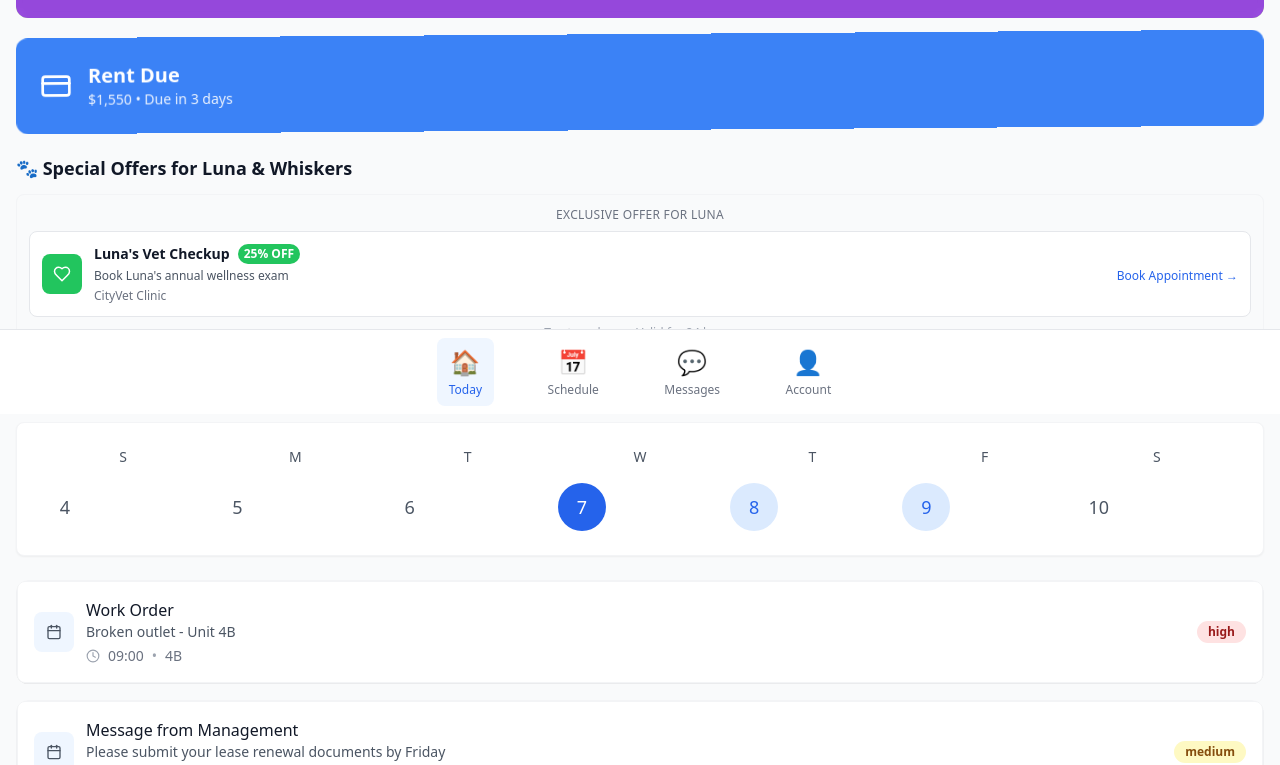
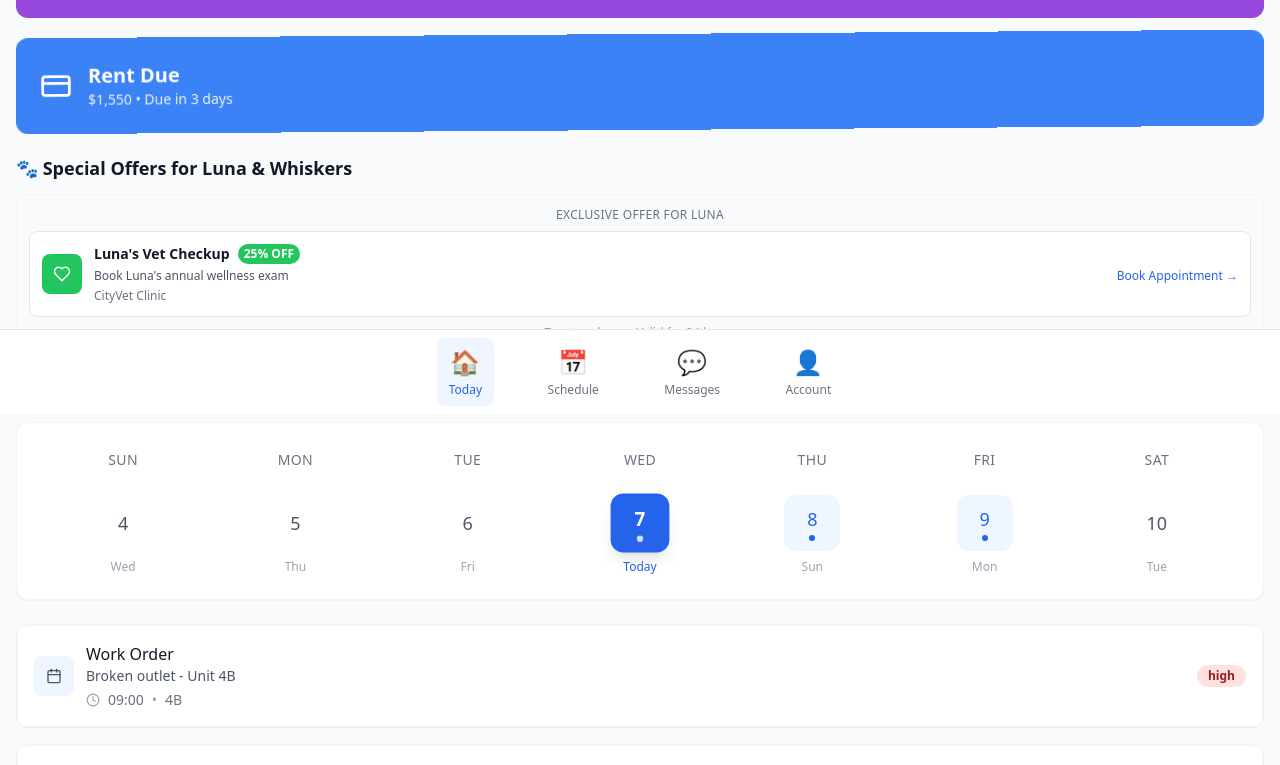
Before and after one commit to dylanstrategy/swipe-flow-cards-9e97da56, a React (Vite) app: page /resident in a window 1280 px wide. Shown: the part 386-1151 px from the top of the page. Built offline with nearby package versions, Linux system fonts and the light colour scheme; grey boxes are pictures that could not be loaded.

Commit message:
feat: Improve calendar styling
Configured the mini-calendar to display a week-long view with dates positioned under the weekdays.

```diff
--- a/src/components/tabs/today/MiniCalendar.tsx
+++ b/src/components/tabs/today/MiniCalendar.tsx
@@ -10,29 +10,66 @@ interface MiniCalendarProps {
 
 const MiniCalendar = ({ selectedDate, onDateSelect, getEventsForDate }: MiniCalendarProps) => {
   return (
-    <div className="bg-white rounded-lg shadow-sm border border-gray-100 p-6 mb-6">
-      <div className="grid grid-cols-7 gap-2 text-center text-sm font-medium text-gray-600 mb-4">
-        <span>S</span><span>M</span><span>T</span><span>W</span><span>T</span><span>F</span><span>S</span>
+    <div className="bg-white rounded-xl shadow-sm border border-gray-100 p-6 mb-6">
+      {/* Week header */}
+      <div className="grid grid-cols-7 gap-2 mb-6">
+        {['Sun', 'Mon', 'Tue', 'Wed', 'Thu', 'Fri', 'Sat'].map((day) => (
+          <div key={day} className="text-center">
+            <span className="text-sm font-medium text-gray-500 uppercase tracking-wide">
+              {day}
+            </span>
           </div>
+        ))}
+      </div>
+
+      {/* Week dates */}
       <div className="grid grid-cols-7 gap-2">
         {[-3, -2, -1, 0, 1, 2, 3].map(offset => {
           const date = addDays(new Date(), offset);
           const isSelected = isSameDay(date, selectedDate);
           const hasEvents = getEventsForDate(date).length > 0;
+          const isToday = isSameDay(date, new Date());
+
           return (
+            <div key={offset} className="flex flex-col items-center">
               <button
-              key={offset}
                 onClick={() => onDateSelect(date)}
-              className={`h-12 w-12 rounded-full flex items-center justify-center text-lg transition-all ${
-                isSelected
-                  ? 'bg-blue-600 text-white'
+                className={`
+                  relative w-14 h-14 rounded-xl flex flex-col items-center justify-center text-lg font-medium transition-all duration-200 group
+                  ${isSelected
+                    ? 'bg-blue-600 text-white shadow-lg scale-105'
+                    : isToday
+                      ? 'bg-blue-50 text-blue-600 border-2 border-blue-200 hover:bg-blue-100'
                       : hasEvents
-                    ? 'bg-blue-100 text-blue-600 hover:bg-blue-200'
-                    : 'text-gray-600 hover:bg-gray-100'
-              }`}
+                        ? 'bg-blue-50 text-blue-600 hover:bg-blue-100 hover:scale-105'
+                        : 'text-gray-600 hover:bg-gray-50 hover:scale-105'
+                  }
+                `}
               >
+                <span className={`text-lg ${isSelected ? 'font-bold' : 'font-medium'}`}>
                   {format(date, 'd')}
+                </span>
+                {hasEvents && (
+                  <div className={`
+                    w-1.5 h-1.5 rounded-full mt-0.5
+                    ${isSelected ? 'bg-white/80' : 'bg-blue-600'}
+                  `} />
+                )}
               </button>
+
+              {/* Day label below date */}
+              <span className={`
+                text-xs mt-2 font-medium
+                ${isSelected
+                  ? 'text-blue-600'
+                  : isToday
+                    ? 'text-blue-500'
+                    : 'text-gray-400'
+                }
+              `}>
+                {isToday ? 'Today' : format(date, 'EEE')}
+              </span>
+            </div>
           );
         })}
       </div>
```
Lines whose indentation alone changed are shown as unchanged.
